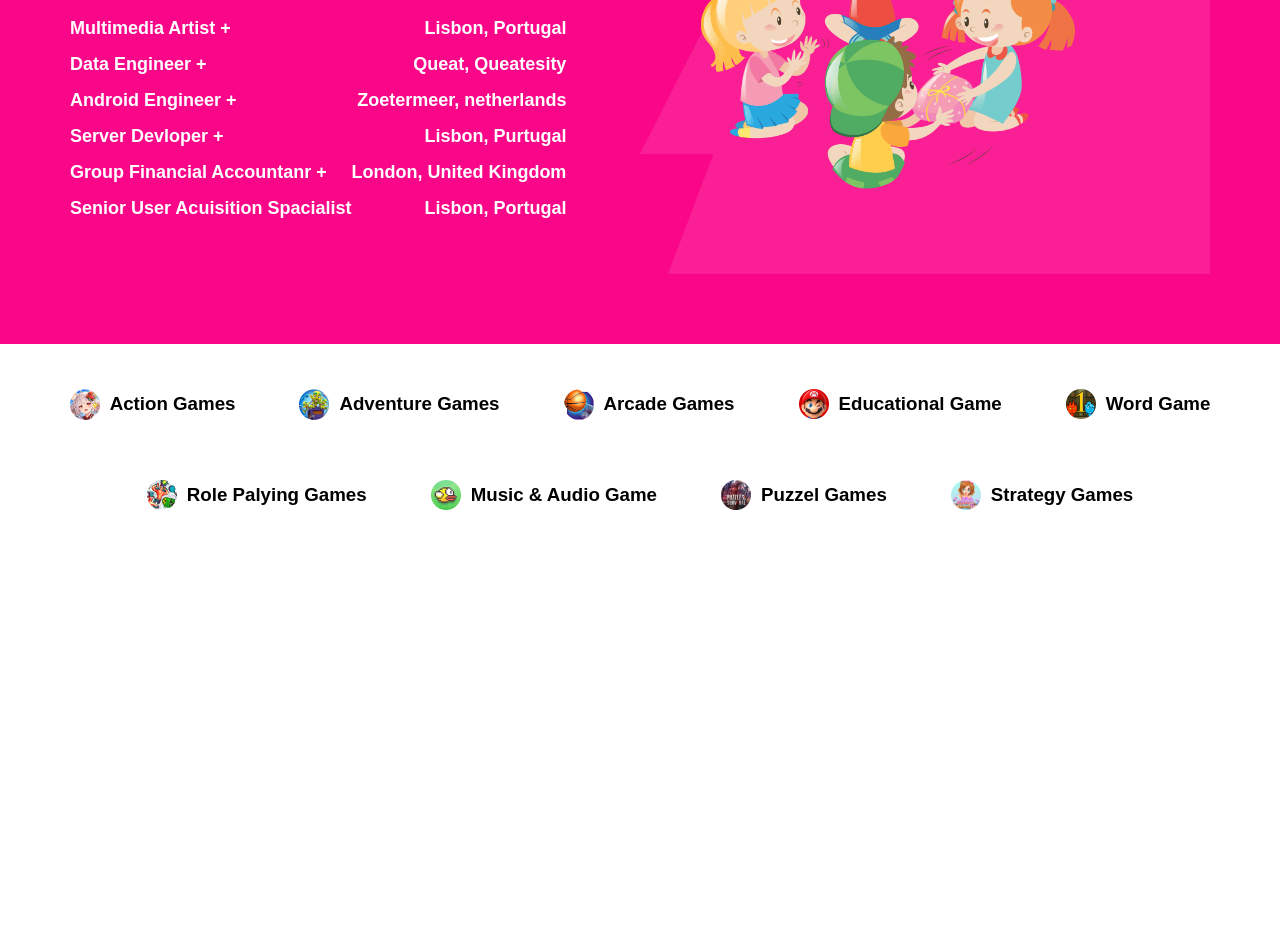
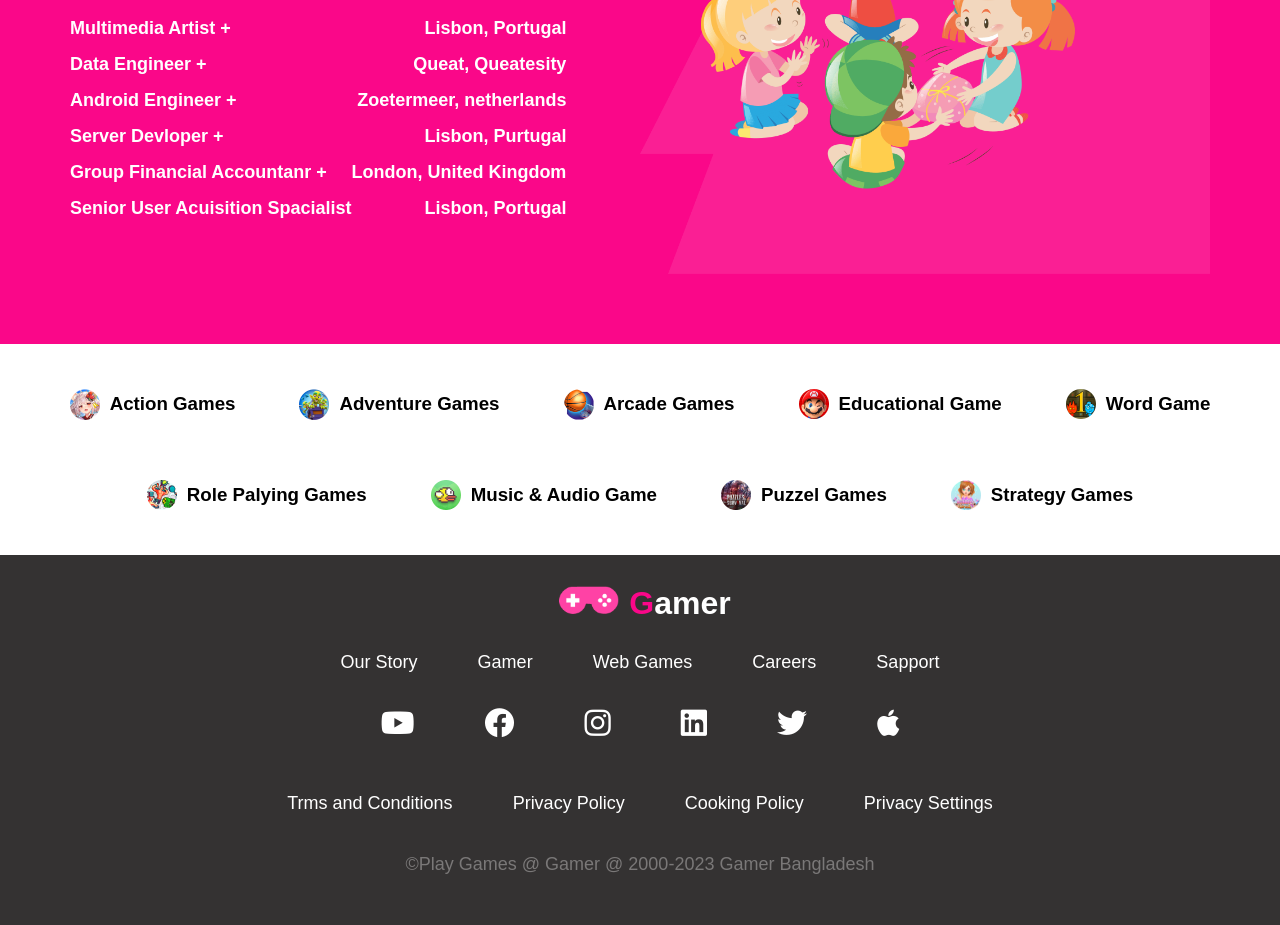
Before and after one commit to Naofel-Badsha/assigenment-2, a plain HTML site: page index.html in a window 1280 px wide. Shown: the part 2803-3728 px from the top of the page. Before the commit the page ends 3358 px from the top, so only its background shows below. Drawn offline with Linux system fonts and the light colour scheme.

Commit message:
added footer

```diff
--- a/index.html
+++ b/index.html
@@ -231,8 +231,42 @@
             </div>
         </section>
         <!--------Button-------Section-------End-------->
+    </main>
 
-    </main>
+
+
+
+    <!--------Footer-------Section-------Start-------->
+    <footer>
+        <div class="footer-title">
+            <h1><img src="images/Frame.png"><span class="footer-span">G</span>amer</h1>
+        </div>
+        <div class="help-link">
+            <a href="#">Our Story</a>
+            <a href="#">Gamer</a>
+            <a href="#">Web Games</a>
+            <a href="#">Careers</a>
+            <a href="#">Sapport</a>
+        </div>
+        <div class="social-link">
+            <a href="#"><i class="fa-brands fa-youtube"></i></a>
+            <a href="#"><i class="fa-brands fa-facebook"></i></a>
+            <a href="#"><i class="fa-brands fa-instagram"></i></a>
+            <a href="#"><i class="fa-brands fa-linkedin"></i></a>
+            <a href="#"><i class="fa-brands fa-twitter"></i></a>
+            <a href="#"><i class="fa-brands fa-apple"></i></a>
+        </div>
+        <div class="seting">
+            <a href="#">Trms and Conditions</a>
+            <a href="#">Privacy Policy</a>
+            <a href="#">Cooking Policy</a>
+            <a href="#">Privacy Settings</a>
+        </div>
+        <div class="cradiet">
+            &copy;Play Games @ Gamer @ 2000-2023 Gamer Bangladesh
+        </div>
+    </footer>
+    <!--------Footer-------Section-------End-------->
 
 </body>
 
--- a/style.css
+++ b/style.css
@@ -408,6 +408,86 @@ nav>ul li .long-link {
 
 
 
+/*--------Footer-------Section-------Start--------*/
+footer {
+    background-color: #343232;
+}
+
+.footer-title {
+    text-align: center;
+    color: #fff;
+    padding: 30px 0;
+}
+
+.footer-span {
+    color: #fa0789;
+}
+
+.footer-title img {
+    width: 60px;
+    margin: 0 10px;
+}
+
+.help-link {
+    display: flex;
+    flex-wrap: wrap;
+    gap: 20px;
+    align-items: center;
+    justify-content: center;
+}
+
+.help-link a {
+    text-decoration: none;
+    color: #fff;
+    font-size: 18px;
+    margin: 0 20px;
+}
+
+.social-link {
+    display: flex;
+    flex-wrap: wrap;
+    gap: 20px;
+    align-items: center;
+    justify-content: center;
+    padding: 35px 0;
+}
+
+.social-link i {
+    color: #fff;
+    margin: 0 25px;
+    font-size: 30px;
+}
+
+.seting {
+    display: flex;
+    flex-wrap: wrap;
+    gap: 20px;
+    align-items: center;
+    justify-content: center;
+    padding: 20px 0;
+}
+
+.seting a {
+    color: #fff;
+    font-size: 18px;
+    text-decoration: none;
+    margin: 0 20px;
+}
+
+.cradiet {
+    font-size: 18px;
+    color: #7a7878;
+    padding-top: 20px;
+    padding-bottom: 50px;
+    text-align: center;
+}
+/*--------Footer-------Section-------End--------*/
+
+
+
+
+
+
 
 
 
```
